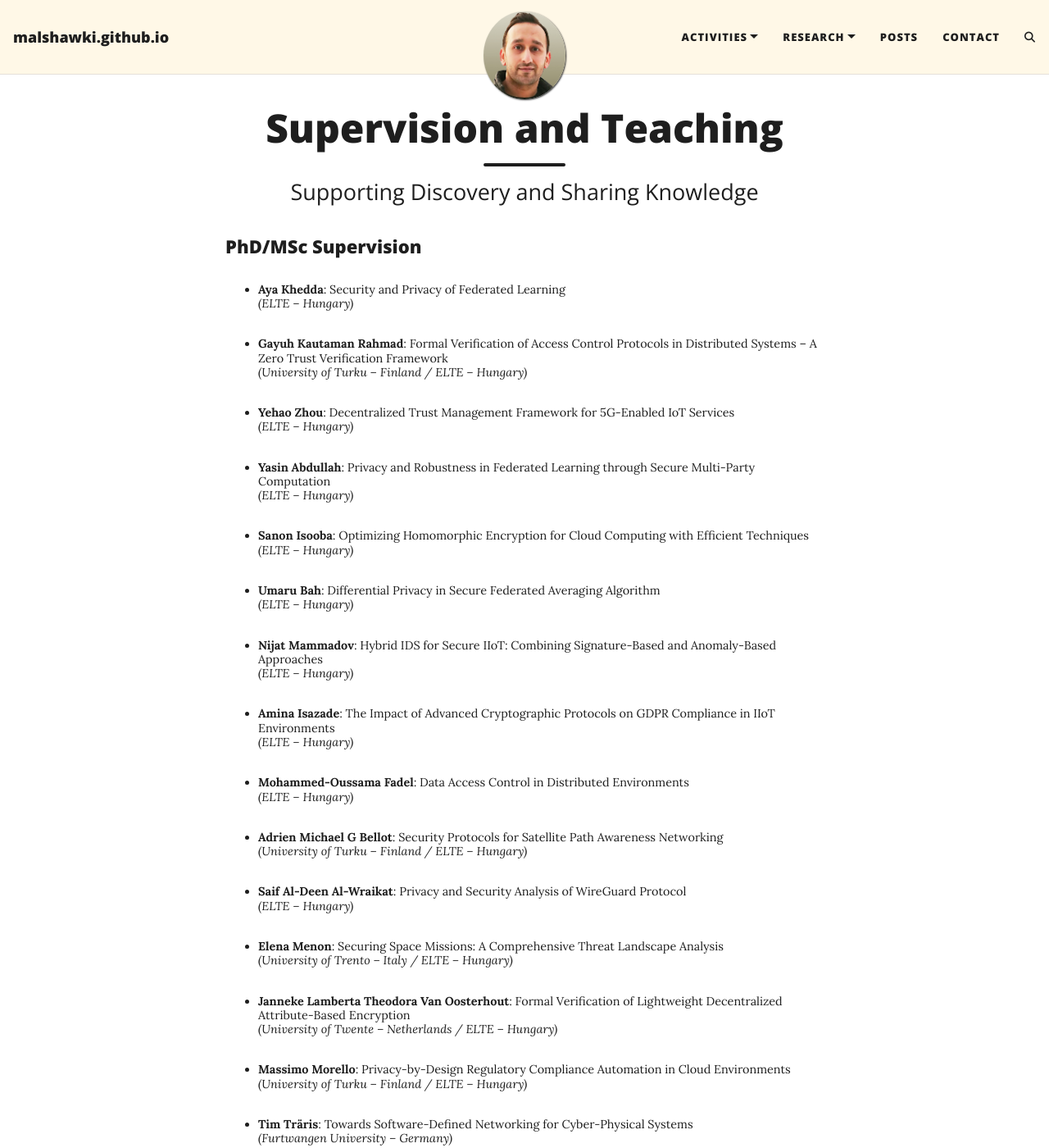
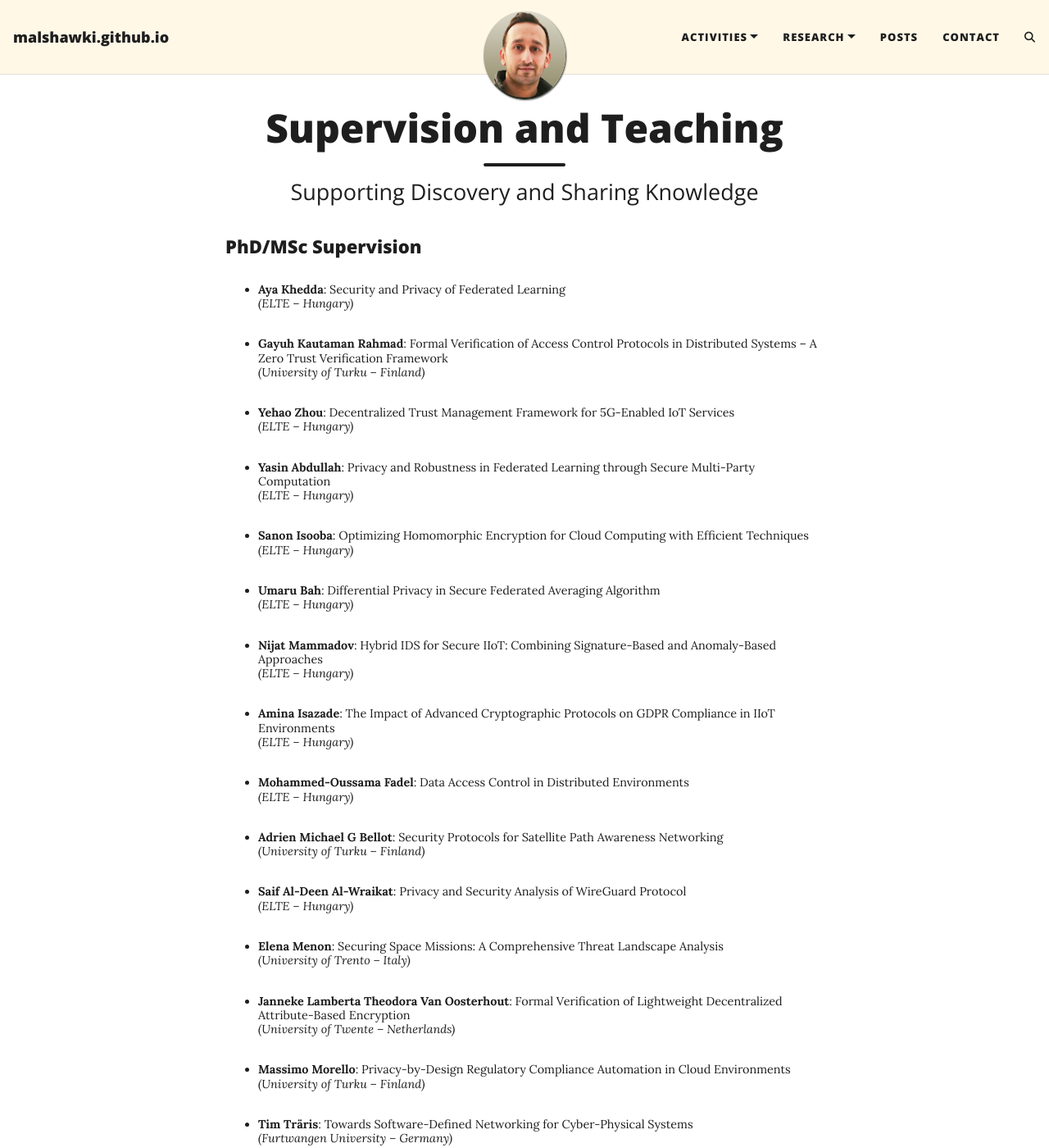
Before and after one commit to malshawki/malshawki.github.io, a Jekyll site: the page built from supervision.md, in a window 1280 px wide and 1400 px high. Shown: the whole window at 82% size. Built offline with Jekyll 4.4.1, drawn with Linux system fonts in a browser that asks for light colours; comment, search, counter and statistics services are not loaded.

Commit message:
Update supervision.md

```diff
--- a/supervision.md
+++ b/supervision.md
@@ -10,7 +10,7 @@ subtitle: Supporting Discovery and Sharing Knowledge
   *(ELTE – Hungary)*
 
 - **Gayuh Kautaman Rahmad**: Formal Verification of Access Control Protocols in Distributed Systems – A Zero Trust Verification Framework
-  *(University of Turku – Finland / ELTE – Hungary)*
+  *(University of Turku – Finland)*
 
 - **Yehao Zhou**: Decentralized Trust Management Framework for 5G-Enabled IoT Services
   *(ELTE – Hungary)*
@@ -34,19 +34,19 @@ subtitle: Supporting Discovery and Sharing Knowledge
   *(ELTE – Hungary)*
 
 - **Adrien Michael G Bellot**: Security Protocols for Satellite Path Awareness Networking
-  *(University of Turku – Finland / ELTE – Hungary)*
+  *(University of Turku – Finland)*
 
 - **Saif Al-Deen Al-Wraikat**: Privacy and Security Analysis of WireGuard Protocol
   *(ELTE – Hungary)*
 
 - **Elena Menon**: Securing Space Missions: A Comprehensive Threat Landscape Analysis
-  *(University of Trento – Italy / ELTE – Hungary)*
+  *(University of Trento – Italy)*
 
 - **Janneke Lamberta Theodora Van Oosterhout**: Formal Verification of Lightweight Decentralized Attribute-Based Encryption
-  *(University of Twente – Netherlands / ELTE – Hungary)*
+  *(University of Twente – Netherlands)*
 
 - **Massimo Morello**: Privacy-by-Design Regulatory Compliance Automation in Cloud Environments
-  *(University of Turku – Finland / ELTE – Hungary)*
+  *(University of Turku – Finland)*
 
 - **Tim Träris**: Towards Software-Defined Networking for Cyber-Physical Systems
   *(Furtwangen University – Germany)*
```
